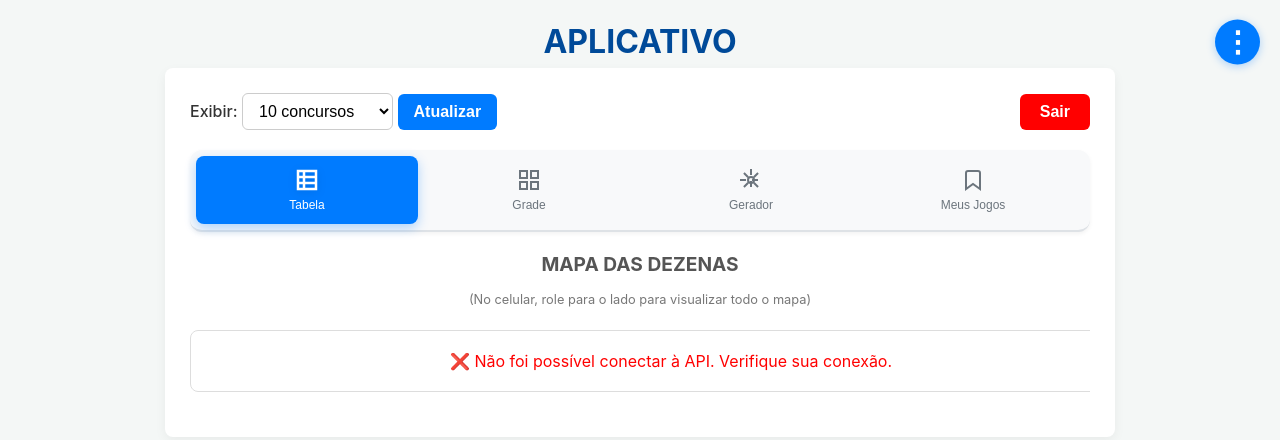
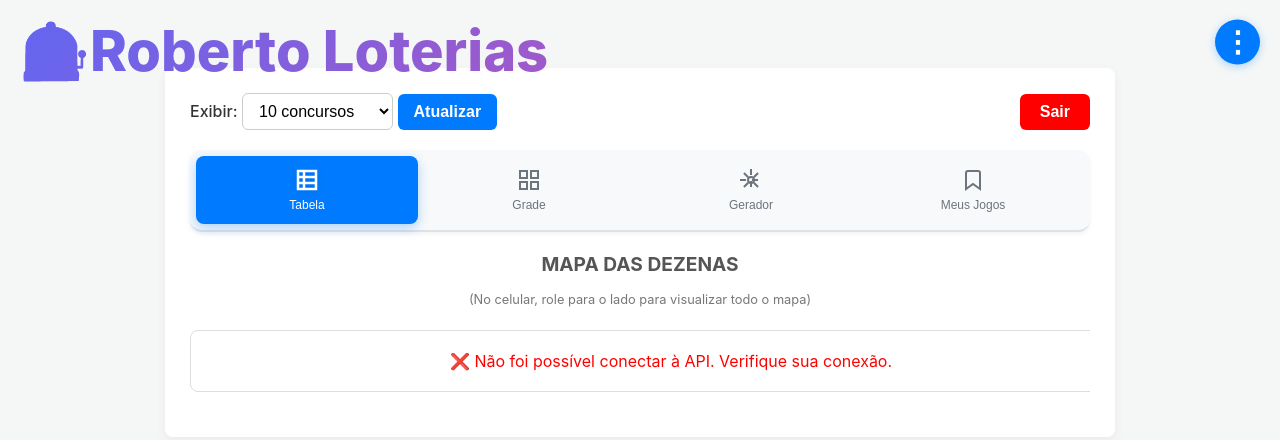
Before and after one commit to Roberto123-bot/projeto-lotofacil-api, a website: page Frontend/index.html in a window 1280 px wide. Drawn offline with nearby package versions, Linux system fonts and the light colour scheme; no server answers; sample sign-in values are in the browser's storage.

Commit message:
Ajuste no CSS

```diff
--- a/Frontend/index.html
+++ b/Frontend/index.html
@@ -1032,7 +1032,7 @@
   </head>
   <body>
     <header class="jogos-header">
-      <h1>APLICATIVO</h1>
+      <h1>🎰Roberto Loterias</h1>
       <button id="btn-menu-acoes" class="btn-menu-icon" title="Ações">⋮</button>
     </header>
 
--- a/Frontend/style.css
+++ b/Frontend/style.css
@@ -1,3 +1,13 @@
+/* ====================
+   Variables & Reset
+   ==================== */
+:root {
+  /* Colors */
+  --primary-color: #6366f1;
+  --accent-color: #ec4899;
+  --spacing-md: 1rem;
+}
+
 /* --- Configurações Gerais --- */
 body {
   font-family: -apple-system, BlinkMacSystemFont, "Segoe UI", Roboto, Helvetica,
@@ -14,10 +24,27 @@ header {
   margin-bottom: 10px;
 }
 
-header h1 {
-  color: #004a99; /* Um tom de azul escuro */
+.jogos-header h1 {
+  font-size: clamp(1.5rem, 7vw, 3.5rem);
+  font-weight: 800;
+  line-height: 1.1;
+  margin-bottom: var(--spacing-md);
+  background: linear-gradient(
+    135deg,
+    var(--primary-color),
+    var(--accent-color)
+  );
+  -webkit-background-clip: text;
+  -webkit-text-fill-color: transparent;
+  background-clip: text;
+  flex-grow: 1; /* Adicionar esta linha */
+  text-align: left; /* Garantir que esta linha exista */
+}
+
+/* header h1 {
+  color: #004a99;
   margin: 0;
-}
+} */
 
 /* --- Container Principal --- */
 main {
```
